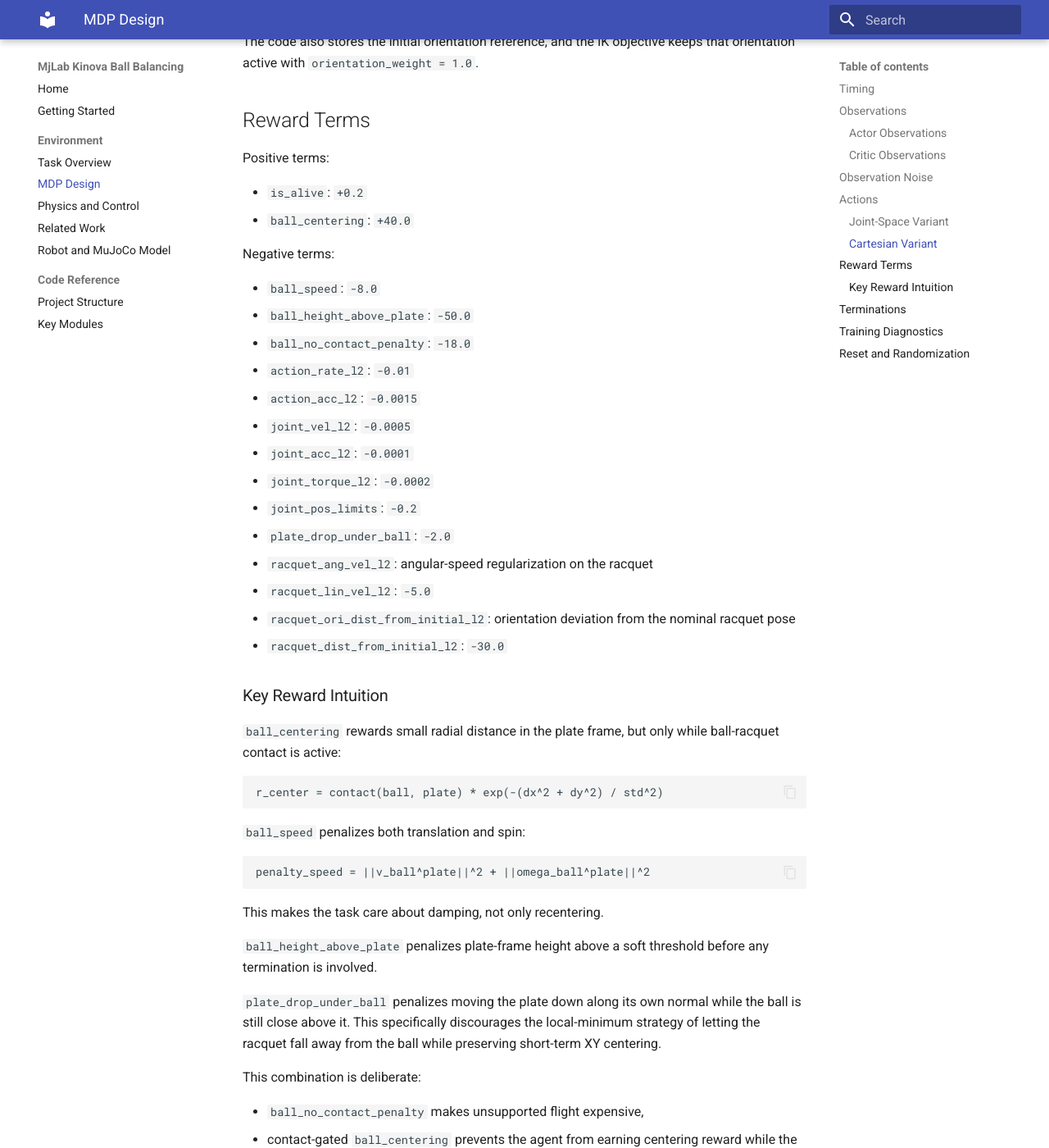
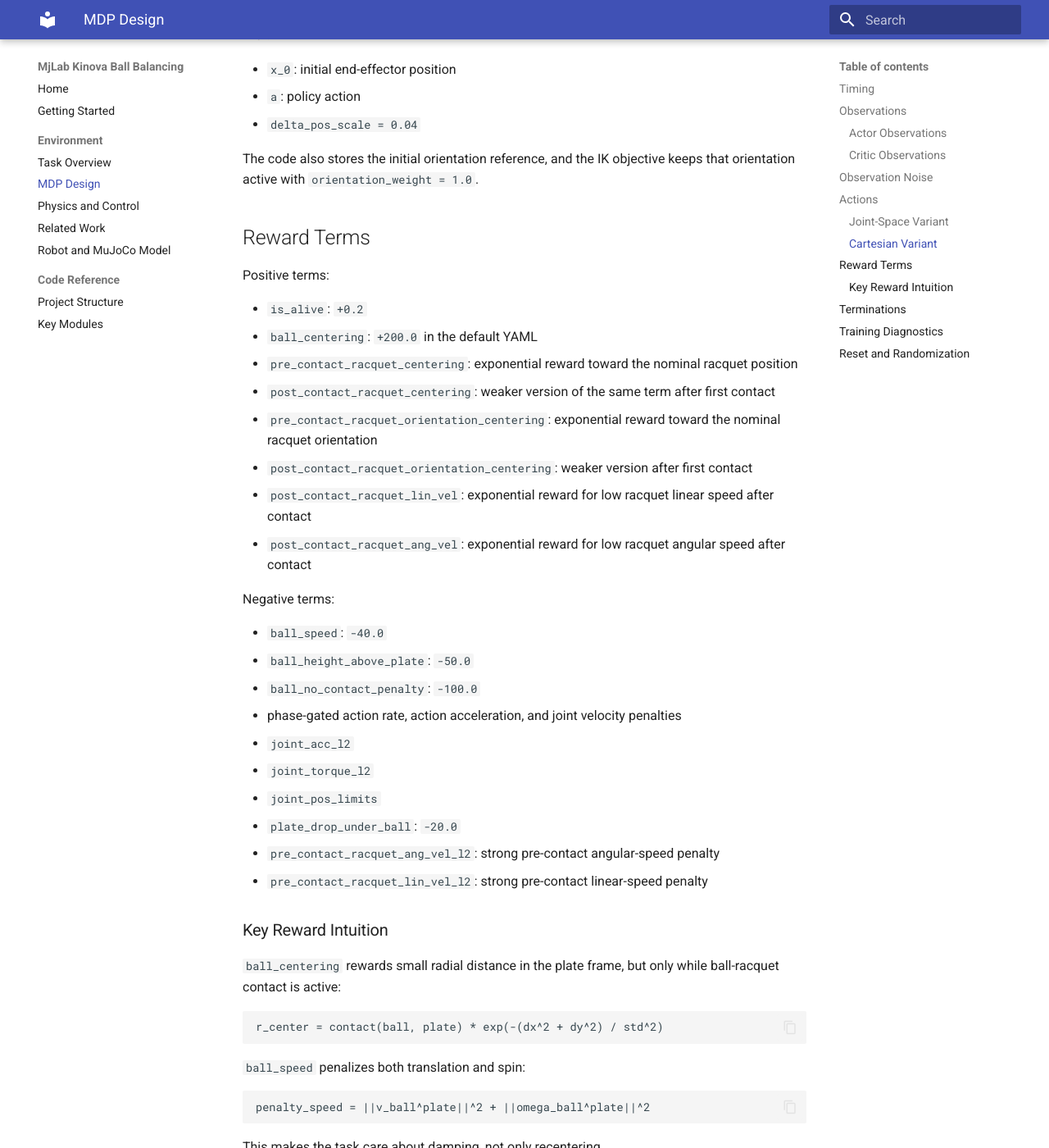
Before and after one commit to mathieu-celerier/kinova-ball-balancing-rl, an MkDocs documentation site: the page built from docs/environment/mdp.md, in a window 1280 px wide and 1400 px high, scrolled down 2462 px. Shown: the whole window at 82% size. Built offline with MkDocs 1.6.1 and Material for MkDocs 9.7.7, drawn with Linux system fonts in a browser that asks for light colours; some of the changed text lies outside the part shown.

Commit message:
Update doc

````diff
--- a/docs/environment/mdp.md
+++ b/docs/environment/mdp.md
@@ -64,8 +64,13 @@
 
 The joint-space variant uses `JointPositionActionCfg` over all joints with:
 
-- scale `0.13`
+- per-joint scales derived from Kinova actuator limits using `0.25 * effort_limit / stiffness`
 - default offsets enabled
+
+The resulting action scales are:
+
+- `joint_1` to `joint_4`: `0.59375`
+- `joint_5` to `joint_7`: `0.75`
 
 ### Cartesian Variant
 
@@ -90,24 +95,26 @@
 Positive terms:
 
 - `is_alive`: `+0.2`
-- `ball_centering`: `+40.0`
+- `ball_centering`: `+200.0` in the default YAML
+- `pre_contact_racquet_centering`: exponential reward toward the nominal racquet position
+- `post_contact_racquet_centering`: weaker version of the same term after first contact
+- `pre_contact_racquet_orientation_centering`: exponential reward toward the nominal racquet orientation
+- `post_contact_racquet_orientation_centering`: weaker version after first contact
+- `post_contact_racquet_lin_vel`: exponential reward for low racquet linear speed after contact
+- `post_contact_racquet_ang_vel`: exponential reward for low racquet angular speed after contact
 
 Negative terms:
 
-- `ball_speed`: `-8.0`
+- `ball_speed`: `-40.0`
 - `ball_height_above_plate`: `-50.0`
-- `ball_no_contact_penalty`: `-18.0`
-- `action_rate_l2`: `-0.01`
-- `action_acc_l2`: `-0.0015`
-- `joint_vel_l2`: `-0.0005`
-- `joint_acc_l2`: `-0.0001`
-- `joint_torque_l2`: `-0.0002`
-- `joint_pos_limits`: `-0.2`
-- `plate_drop_under_ball`: `-2.0`
-- `racquet_ang_vel_l2`: angular-speed regularization on the racquet
-- `racquet_lin_vel_l2`: `-5.0`
-- `racquet_ori_dist_from_initial_l2`: orientation deviation from the nominal racquet pose
-- `racquet_dist_from_initial_l2`: `-30.0`
+- `ball_no_contact_penalty`: `-100.0`
+- phase-gated action rate, action acceleration, and joint velocity penalties
+- `joint_acc_l2`
+- `joint_torque_l2`
+- `joint_pos_limits`
+- `plate_drop_under_ball`: `-20.0`
+- `pre_contact_racquet_ang_vel_l2`: strong pre-contact angular-speed penalty
+- `pre_contact_racquet_lin_vel_l2`: strong pre-contact linear-speed penalty
 
 ### Key Reward Intuition
 
@@ -128,6 +135,24 @@
 `ball_height_above_plate` penalizes plate-frame height above a soft threshold before any termination is involved.
 
 `plate_drop_under_ball` penalizes moving the plate down along its own normal while the ball is still close above it. This specifically discourages the local-minimum strategy of letting the racquet fall away from the ball while preserving short-term XY centering.
+
+The racquet centering terms now use exponential shaping as well:
+
+```text
+r_pos = exp(-||p_racquet - p_nominal||^2 / std_pos^2)
+r_ori = exp(-orientation_error / std_ori^2)
+```
+
+These are phase-gated so the policy is pulled toward a catch-ready pose before contact and still weakly regularized toward that pose after contact.
+
+Post-contact racquet velocity also uses exponential shaping:
+
+```text
+r_v = exp(-||v_racquet||^2 / std_v^2)
+r_w = exp(-||omega_racquet||^2 / std_w^2)
+```
+
+The pre-contact velocity terms stay as L2 penalties because that phase benefits from stronger pressure against aggressive diving motions.
 
 This combination is deliberate:
 
@@ -175,11 +200,20 @@
 
 - ball XY reset in `[-0.02, 0.02] m`
 - ball Z offset `0.05 m`
+- ball release delay in `[0.0, 0.25] s`
 - randomized initial ball linear and angular velocity
 - ball mass scaling in `[0.7, 1.3]`
 - PD gain scaling in `[0.95, 1.05]`
 - robot inertial randomization in `[0.9, 1.1]` for selected fields
 
+The reset now behaves as a suspended drop rather than an immediate free-fall at reset:
+
+- the ball is positioned above the racquet at reset
+- a per-environment release delay is sampled
+- the robot is free to move during that delay
+- the ball is held relative to the racquet until release
+- after release, gravity and the sampled reset velocity take over
+
 During training only, the ball also receives interval velocity kicks every `0.4-1.0 s`.
 
 Alternative joint-space ablations such as "no model randomization" and "no randomization" are now expressed as training presets rather than separate policy variants.
````
Also changed, not shown: README.md (+31 -1 lines), docs/code/modules.md (+25 -0 lines), docs/code/structure.md (+4 -1 lines), docs/environment/related-work.md (+8 -7 lines), docs/getting-started.md (+43 -1 lines).
